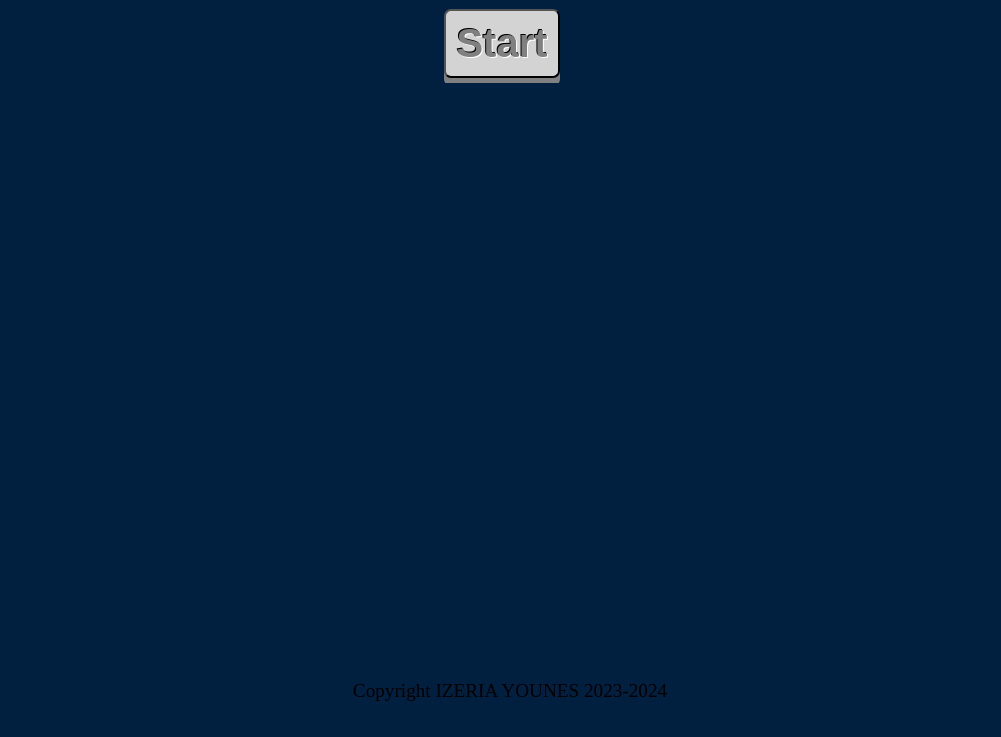
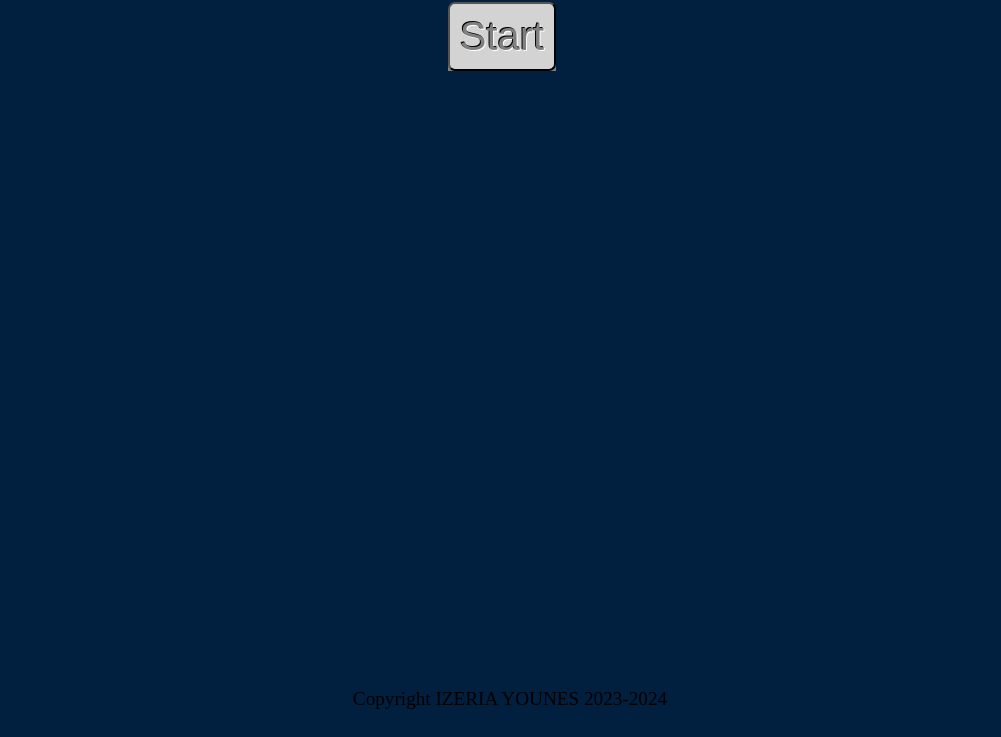
Before and after one commit to izeriayounes/Simon-game, a plain HTML site: page index.html in a window 1280 px wide. Shown: the part 63-800 px from the top of the page, without its empty margins (138-1139 px from the left). Drawn offline with nearby package versions, Linux system fonts and the light colour scheme.

Commit message:
final modifications

```diff
--- a/styles.css
+++ b/styles.css
@@ -5,7 +5,7 @@ body {
 #level-title {
   font-family: 'Press Start 2P', cursive;
   margin: 1% 3%;
-  font-size: 2.1rem;
+  font-size: 2rem;
   color: #FEF2BF;
 }
 .container {
@@ -16,7 +16,7 @@ body {
 footer{
   font-size: 1.2rem;
   position: absolute;
-  bottom: 2%;
+  bottom: 1%;
   width: 100%;
 }
 *{
@@ -28,26 +28,13 @@ footer{
 .start-btn{
   font-size: 40px;
   text-align: center;
-  display: inline-block;
-  margin:5px;
-  font-weight: bold;
-  padding: 10px 10px 10px 10px ;
+  padding: 10px;
   background-color: lightgray;
   text-shadow: -1px -1px black, 1px 1px white;
   color: gray;
-  -webkit-border-radius: 7px;
-  -moz-border-radius: 7px;
-  -o-border-radius: 7px;
   border-radius: 7px;
   box-shadow: 0 .2em gray;
   cursor: pointer;
-
-}
-
-.start-btn:active {
-	box-shadow: none;
-	position: relative;
-	top: .2em;
 }
 
 .btn {
```
